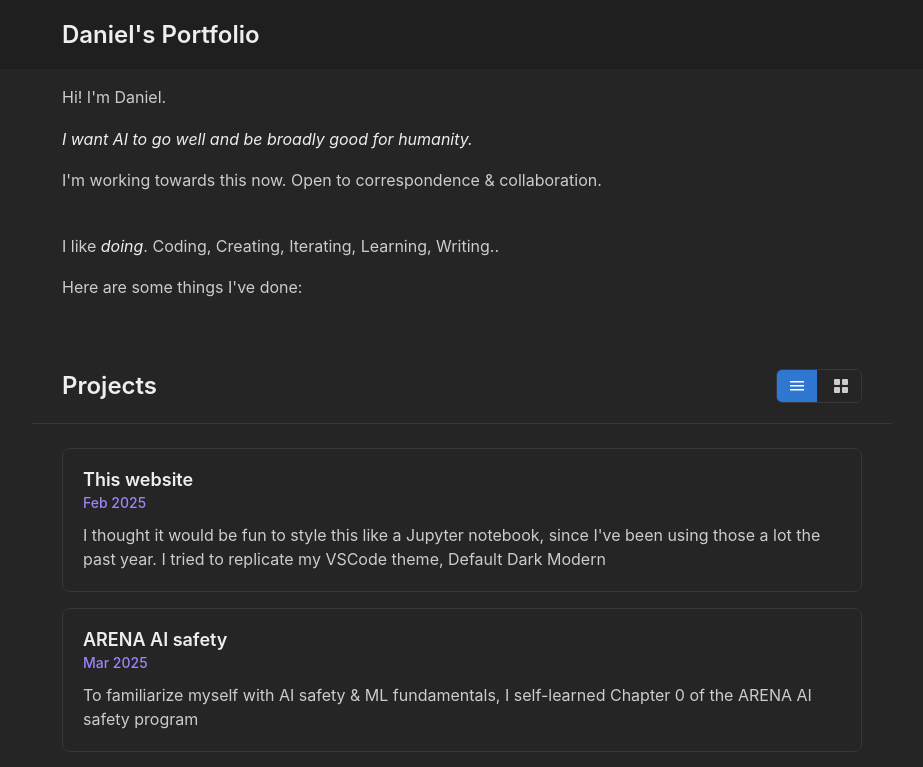
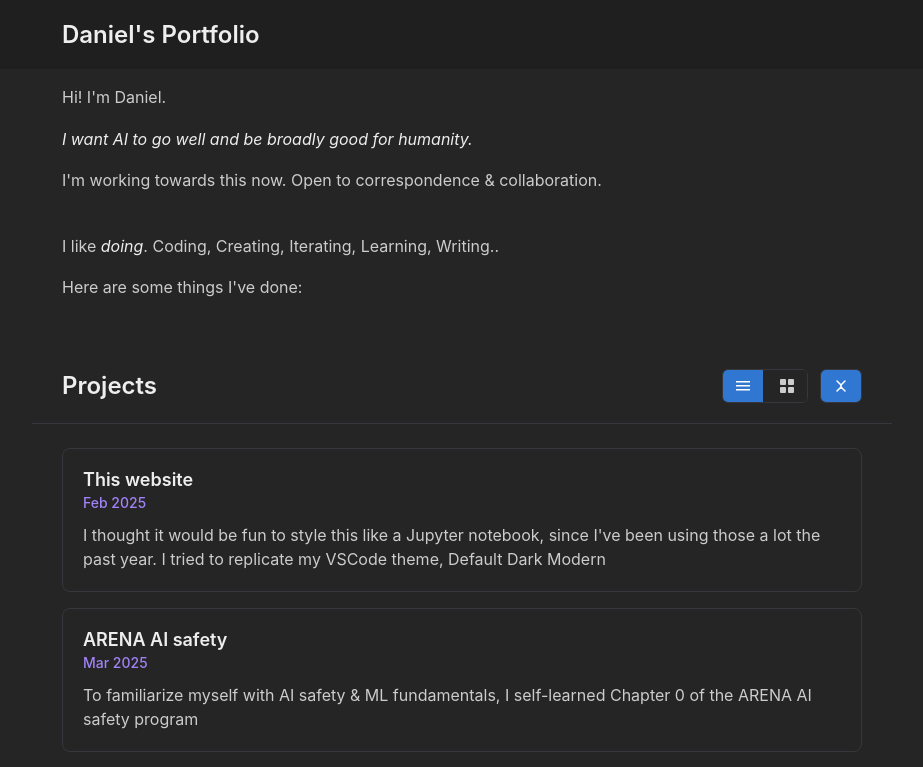
Before and after one commit to danielmccannsayles/danielmccannsayles.github.io, a Svelte app: page / in a window 1280 px wide. Shown: the top 767 px of the page, without its empty margins (178-1101 px from the left). Built offline with nearby package versions, Linux system fonts and the light colour scheme; some icons are missing.

Commit message:
Add verbose mode to projects

```diff
--- a/src/components/ProjectFilter.svelte
+++ b/src/components/ProjectFilter.svelte
@@ -1,19 +1,29 @@
 <script>
   import MenuIcon from "../icons/MenuIcon.svelte";
   import GridIcon from "../icons/GridIcon.svelte";
+  import VerboseIcon from "../icons/VerboseIcon.svelte";
+  import ConciseIcon from "../icons/ConciseIcon.svelte";
 
   export let viewMode = "list"; // 'list' or 'grid'
+  export let verboseMode = true; // true for verbose, false for concise
   export let onViewChange = () => {};
+  export let onVerboseChange = () => {};
 
   function setViewMode(mode) {
     viewMode = mode;
     onViewChange(mode);
+  }
+
+  function toggleVerboseMode() {
+    verboseMode = !verboseMode;
+    onVerboseChange(verboseMode);
   }
 </script>
 
 <div class="filter-bar">
   <div class="filter-content">
     <h2 class="projects-title">Projects</h2>
+    <div class="controls">
       <div class="view-toggle">
         <button
           class="toggle-btn"
@@ -31,6 +41,25 @@
         >
           <GridIcon />
         </button>
+      </div>
+      {#if viewMode === "list"}
+        <div class="verbose-toggle">
+          <button
+            class="toggle-btn"
+            class:active={verboseMode}
+            on:click={toggleVerboseMode}
+            aria-label={verboseMode
+              ? "Switch to concise mode"
+              : "Switch to verbose mode"}
+          >
+            {#if verboseMode}
+              <VerboseIcon />
+            {:else}
+              <ConciseIcon />
+            {/if}
+          </button>
+        </div>
+      {/if}
     </div>
   </div>
 </div>
@@ -61,9 +90,22 @@
     color: var(--text-secondary);
   }
 
+  .controls {
+    display: flex;
+    gap: 12px;
+    align-items: center;
+  }
+
   .view-toggle {
     display: flex;
     gap: 4px;
+    border: 1px solid var(--border);
+    border-radius: 6px;
+    overflow: hidden;
+  }
+
+  .verbose-toggle {
+    display: flex;
     border: 1px solid var(--border);
     border-radius: 6px;
     overflow: hidden;
--- a/src/components/ProjectList.svelte
+++ b/src/components/ProjectList.svelte
@@ -3,6 +3,7 @@
   import { projects } from "../data/projects.js";
   import "../styles/project-card.css";
 
+  export let verboseMode = true;
   let expandedId = null;
 
   function toggleExpand(projectId) {
@@ -37,7 +38,9 @@
               <i class="codicon codicon-chevron-down"></i>
             </div>
           </div>
-          <p class="project-summary">{project.summary}</p>
+          {#if verboseMode || expandedId === project.id}
+            <p class="project-summary">{project.summary}</p>
+          {/if}
         </div>
 
         {#if expandedId === project.id}
@@ -79,7 +82,6 @@
     transform: rotate(180deg);
   }
 
-
   .project-description {
     padding: 20px;
     padding-top: 10px;
--- a/src/components/Projects.svelte
+++ b/src/components/Projects.svelte
@@ -4,17 +4,22 @@
   import ProjectGrid from "./ProjectGrid.svelte";
 
   let viewMode = "list";
+  let verboseMode = true;
 
   function handleViewChange(mode) {
     viewMode = mode;
   }
+
+  function handleVerboseChange(verbose) {
+    verboseMode = verbose;
+  }
 </script>
 
-<ProjectFilter {viewMode} onViewChange={handleViewChange} />
+<ProjectFilter {viewMode} {verboseMode} onViewChange={handleViewChange} onVerboseChange={handleVerboseChange} />
 
 <div class="projects-content">
   {#if viewMode === "list"}
-    <ProjectList />
+    <ProjectList {verboseMode} />
   {:else}
     <ProjectGrid />
   {/if}
--- /dev/null
+++ b/src/icons/ConciseIcon.svelte
@@ -0,0 +1,8 @@
+<svg width="16" height="16" viewBox="0 0 16 16" fill="currentColor">
+  <!-- ^ shape at top -->
+  <path d="M4 7 L8 3 L12 7" stroke="currentColor" stroke-width="1.5" fill="none" stroke-linecap="round" stroke-linejoin="round"/>
+  <!-- Vertical line in middle -->
+  <rect x="7.25" y="6" width="1.5" height="4" />
+  <!-- V shape at bottom -->
+  <path d="M4 9 L8 13 L12 9" stroke="currentColor" stroke-width="1.5" fill="none" stroke-linecap="round" stroke-linejoin="round"/>
+</svg>
--- /dev/null
+++ b/src/icons/VerboseIcon.svelte
@@ -0,0 +1,8 @@
+<svg width="16" height="16" viewBox="0 0 16 16" fill="currentColor">
+  <!-- V shape at top -->
+  <path d="M4 3 L8 7 L12 3" stroke="currentColor" stroke-width="1.5" fill="none" stroke-linecap="round" stroke-linejoin="round"/>
+  <!-- Vertical line in middle -->
+  <rect x="7.25" y="6" width="1.5" height="4" />
+  <!-- ^ shape at bottom -->
+  <path d="M4 13 L8 9 L12 13" stroke="currentColor" stroke-width="1.5" fill="none" stroke-linecap="round" stroke-linejoin="round"/>
+</svg>
--- a/src/styles/project-card.css
+++ b/src/styles/project-card.css
@@ -15,7 +15,6 @@
   display: flex;
   justify-content: space-between;
   align-items: flex-start;
-  margin-bottom: 12px;
 }
 
 .project-info {
@@ -36,6 +35,7 @@
 }
 
 .project-summary {
+  padding-top: 12px;
   margin: 0;
   line-height: 1.5;
   color: var(--text-primary);
```
Lines whose indentation alone changed are shown as unchanged.
